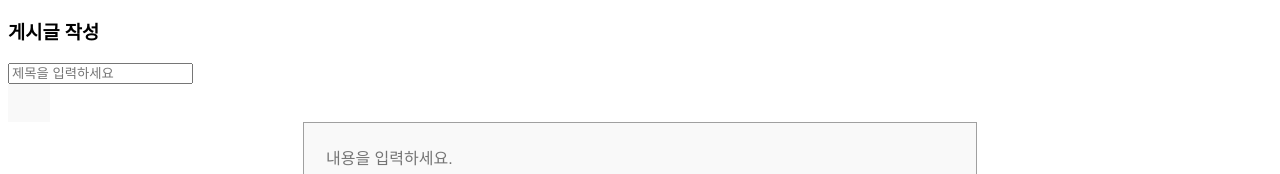
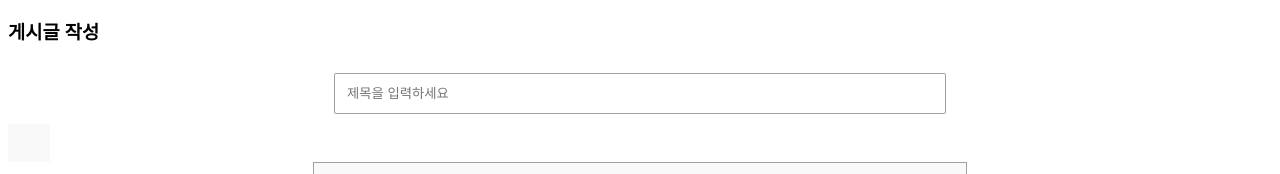
Before and after one commit to Seol-and-children/byeolbyeol-coffee-frontend, a React (Create React App) app: page /review-write in a window 1280 px wide. Shown: the part 177-351 px from the top of the page. Built offline with nearby package versions, Linux system fonts and the light colour scheme; no server answers.

Commit message:
[Review] ReviewErite 수정

```diff
--- a/src/components/ReviewWrite/NewPostTitle.js
+++ b/src/components/ReviewWrite/NewPostTitle.js
@@ -11,7 +11,7 @@ const NewPostTitle = ({ onTitleChange }) => {
   };
 
   return (
-    <div>
+    <div className="new-post-title">
       <input
         type="text"
         value={title}
--- a/src/css/ReviewWrite.css
+++ b/src/css/ReviewWrite.css
@@ -4,7 +4,6 @@
 body {
     font-family: 'NanumGothic', sans-serif;
   }
-
 
 .material-symbols-outlined {
     font-variation-settings:
@@ -13,6 +12,27 @@ body {
       'GRAD' 0,
       'opsz' 24;
   }
+
+  .new-post-title {
+    box-sizing: border-box;
+    margin-bottom: 16px;
+    font-family: 'NanumGothic', sans-serif;
+    width: 50%; /* 가로 크기 조절: 화면 중앙의 2분의 1 */
+    margin: 0 auto; /* 가운데 정렬 */
+    padding: 10px; /* 내부 여백 추가 */
+
+
+  }
+
+  .new-post-title input {
+    width: 100%;
+    padding: 12px; /* Adjust the padding as needed */
+    box-sizing: border-box;
+    border: 1px solid #A0A0A0;
+    color: #A0A0A0;
+    border-radius: 2px; /* Add border-radius for rounded corners, adjust as needed */
+  }
+
 
   input[type="file"] {
     opacity: 0;
@@ -37,13 +57,11 @@ body {
     margin-left: 10px; /* 아이콘과 글자 사이 여백 조절 (예시) */
   }
 
-  /* ReviewWrite.css */
-
 .new-post-content {
   background-color: #F9F9F9;
   width: 50%; /* 가로 크기 조절: 화면 중앙의 2분의 1 */
   margin: 0 auto; /* 가운데 정렬 */
-  padding: 20px; /* 내부 여백 추가 */
+  padding: 10px; /* 내부 여백 추가 */
   border: 1px solid #A0A0A0;
 }
 
--- a/src/pages/ReviewWrite.js
+++ b/src/pages/ReviewWrite.js
@@ -28,7 +28,8 @@ const ReviewWrite = () => {
   };
 
   return (
-    <div>
+    <div class="container">
+      <div class="content">
         <PostTitle />
         <NewPostTitle onTitleChange={handleNewTitleChange} />
         <NewPostImage onImageChange={handleNewImageChange} />
@@ -37,6 +38,8 @@ const ReviewWrite = () => {
         <SubmitButton/> {/* 추가된 부분: 등록하기 버튼 */}
         {/* 여기에 다른 컴포넌트들 추가 */}
       </div>
+    </div>
+
   );
 };
 
```
Lines whose indentation alone changed are shown as unchanged.
